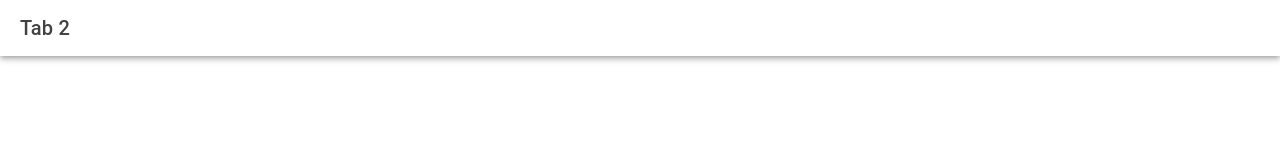
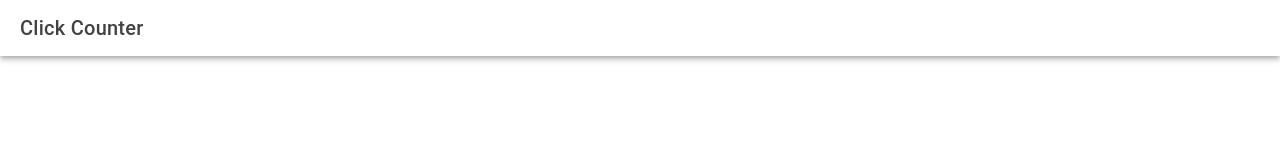
Before and after one commit to JhnDm/ion-t-Domo, a React (Vite) app: page /tab2 in a window 1280 px wide. Shown: the top 160 px of the page. Built offline with nearby package versions, Linux system fonts and the light colour scheme.

Commit message:
change the name in the top portion of tab2

```diff
--- a/src/pages/Tab2.tsx
+++ b/src/pages/Tab2.tsx
@@ -7,7 +7,7 @@ const Tab2: React.FC = () => {
     <IonPage>
       <IonHeader>
         <IonToolbar>
-          <IonTitle>Tab 2</IonTitle>
+          <IonTitle>Click Counter</IonTitle>
         </IonToolbar>
       </IonHeader>
       <IonContent fullscreen>
```
